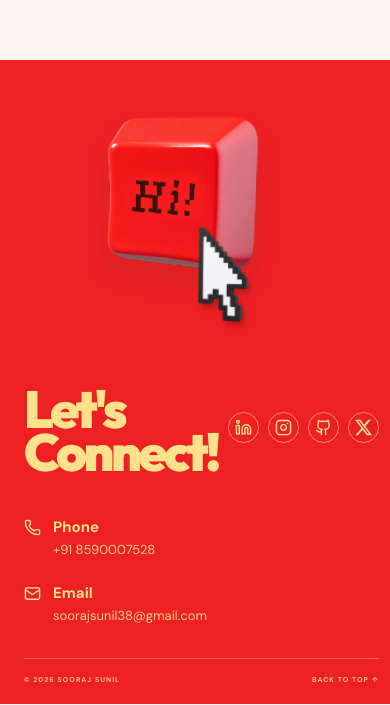
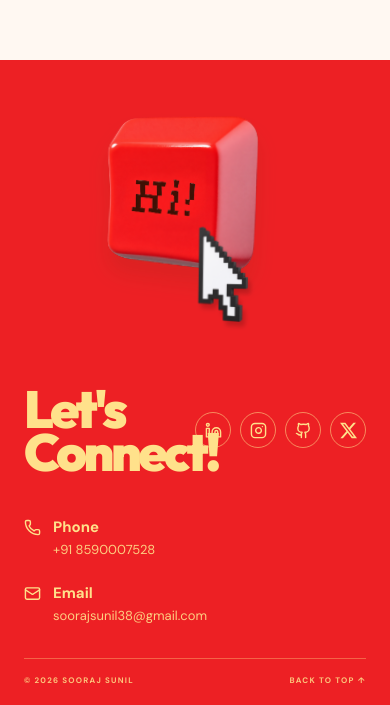
Before and after one commit to soorajsunil38/my-portfolio, a React (Vite) app: page / in a window 390 px wide. Shown: the part 4071-4776 px from the top of the page. Built offline with nearby package versions, Linux system fonts and the light colour scheme.

Commit message:
Updated mobile responsiveness

```diff
--- a/src/styles.css
+++ b/src/styles.css
@@ -729,8 +729,24 @@ img {
   :root {
     --page-pad: 24px;
   }
+
+    /* Mobile screen width correction */
+  html,
+  body,
+  #root {
+    width: 100%;
+    max-width: 100%;
+    overflow-x: clip;
+  }
+
+  main {
+    width: 100%;
+    max-width: 100%;
+  }
   .mobile-bar {
     height: 58px;
+    width: 100%;
+    max-width: 100%;
     background: var(--red);
     /* -webkit-backdrop-filter: blur(18px) saturate(160%);
     backdrop-filter: blur(18px) saturate(180%); */
@@ -765,6 +781,8 @@ img {
   /* Mobile navigation */
   .mobile-nav {
     position: absolute;
+    width: 100%;
+    max-width: 100%;
     top: 58px;
     left: 0;
     right: 0;
@@ -784,6 +802,7 @@ img {
 
     border-radius: 0 0 20px 20px;
     box-shadow: 0 12px 30px rgba(73, 32, 14, 0.14);
+    box-sizing: border-box;
 
     transition:
       max-height .4s ease,
@@ -1022,8 +1041,10 @@ img {
     padding: 48px 24px 20px;
   }
   .footer-inner {
-    grid-template-columns: 1fr auto;
-    column-gap: 10px;
+    width: 100%;
+    max-width: 100%;
+    grid-template-columns: minmax(0, 1fr) auto;
+    column-gap: 12px;
   }
   .footer-heading h2 {
     font-size: clamp(52px,13vw,76px);
@@ -1035,12 +1056,16 @@ img {
     display: block;
   }
   .footer-social {
+    display: flex;
+    flex-wrap: wrap;
+    justify-content: flex-end;
     gap: 9px;
     padding-top: 24px;
   }
   .footer-social a {
-    width: 31px;
-    height: 31px;
+    width: 36px;
+    height: 36px;
+    flex-shrink: 0;
   }
   .footer-details {
     gap: 25px;
@@ -1053,10 +1078,14 @@ img {
   .footer-bottom {
     margin-top: 34px;
     flex-wrap: wrap;
-    font-size: 7px;
+    justify-content: space-between;
+    gap: 12px;
+    font-size: 8px;
+    width: 100%;
   }
-  .footer-bottom span:last-child {
-    display: none;
+  .footer-bottom span,
+  .footer-bottom a {
+    font-size: 8px;
   }
   .floating-mail {
     right: 14px;
```
